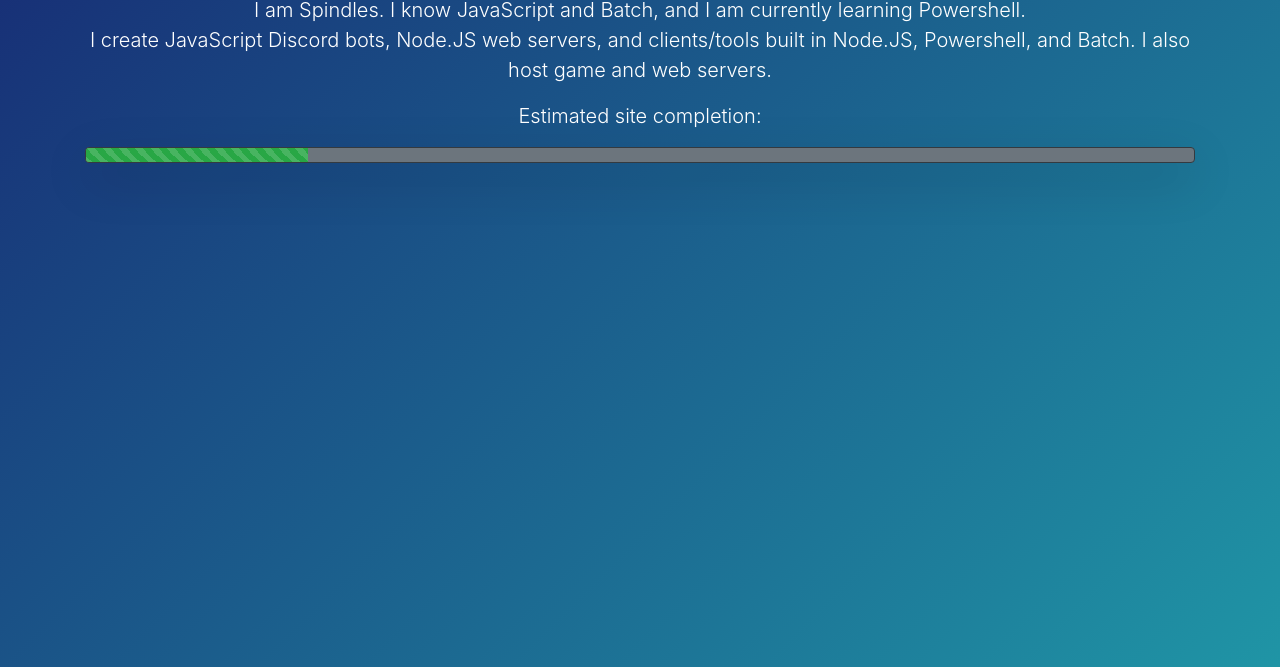
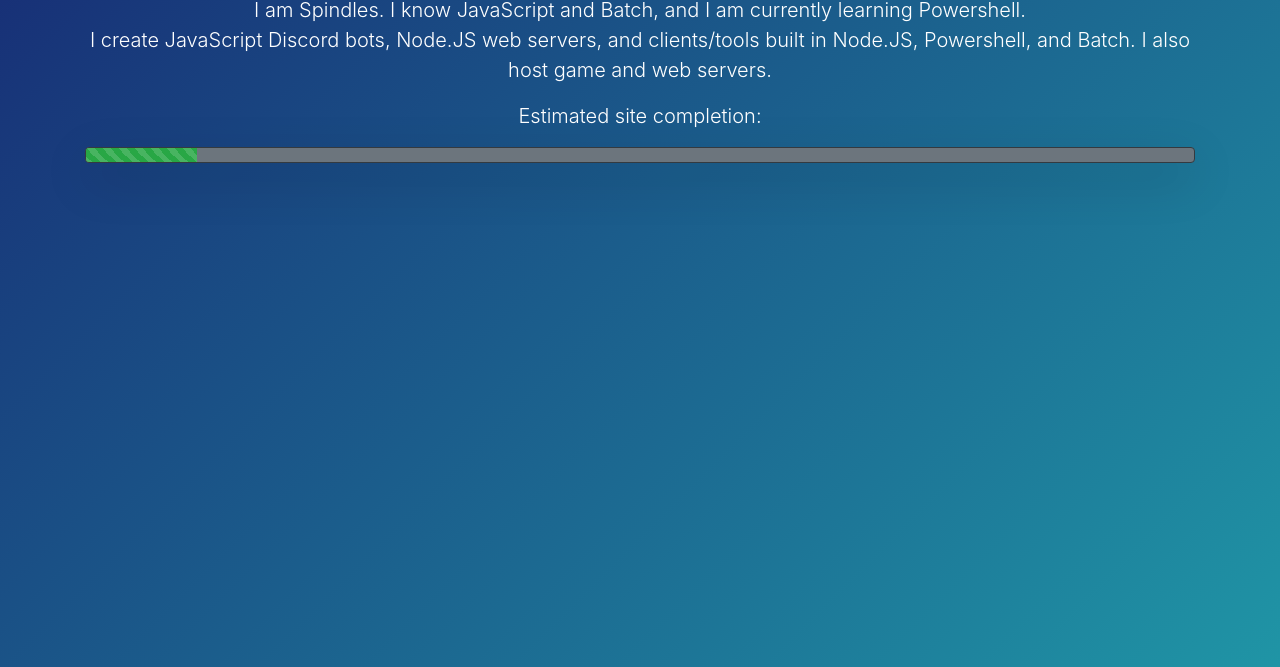
Before and after one commit to SpindlesDev/Spindles.Dev, a plain HTML site: page index.html in a window 1280 px wide. Shown: the part 133-800 px from the top of the page. Drawn offline with nearby package versions, Linux system fonts and the light colour scheme.

Commit message:
Update index.html

```diff
--- a/index.html
+++ b/index.html
@@ -37,7 +37,7 @@
                 <div class="col-md-12">
                     <p class="lead text-center">Estimated site completion:</p>
                     <div class="progress bg-secondary border rounded border-dark shadow-lg">
-                        <div class="progress-bar bg-success progress-bar-striped progress-bar-animated" aria-valuenow="20" aria-valuemin="0" aria-valuemax="100" style="width: 20%;"><span class="sr-only">20%</span></div>
+                        <div class="progress-bar bg-success progress-bar-striped progress-bar-animated" aria-valuenow="10" aria-valuemin="0" aria-valuemax="100" style="width: 10%;"><span class="sr-only">10%</span></div>
                     </div>
                 </div>
             </div>
```
